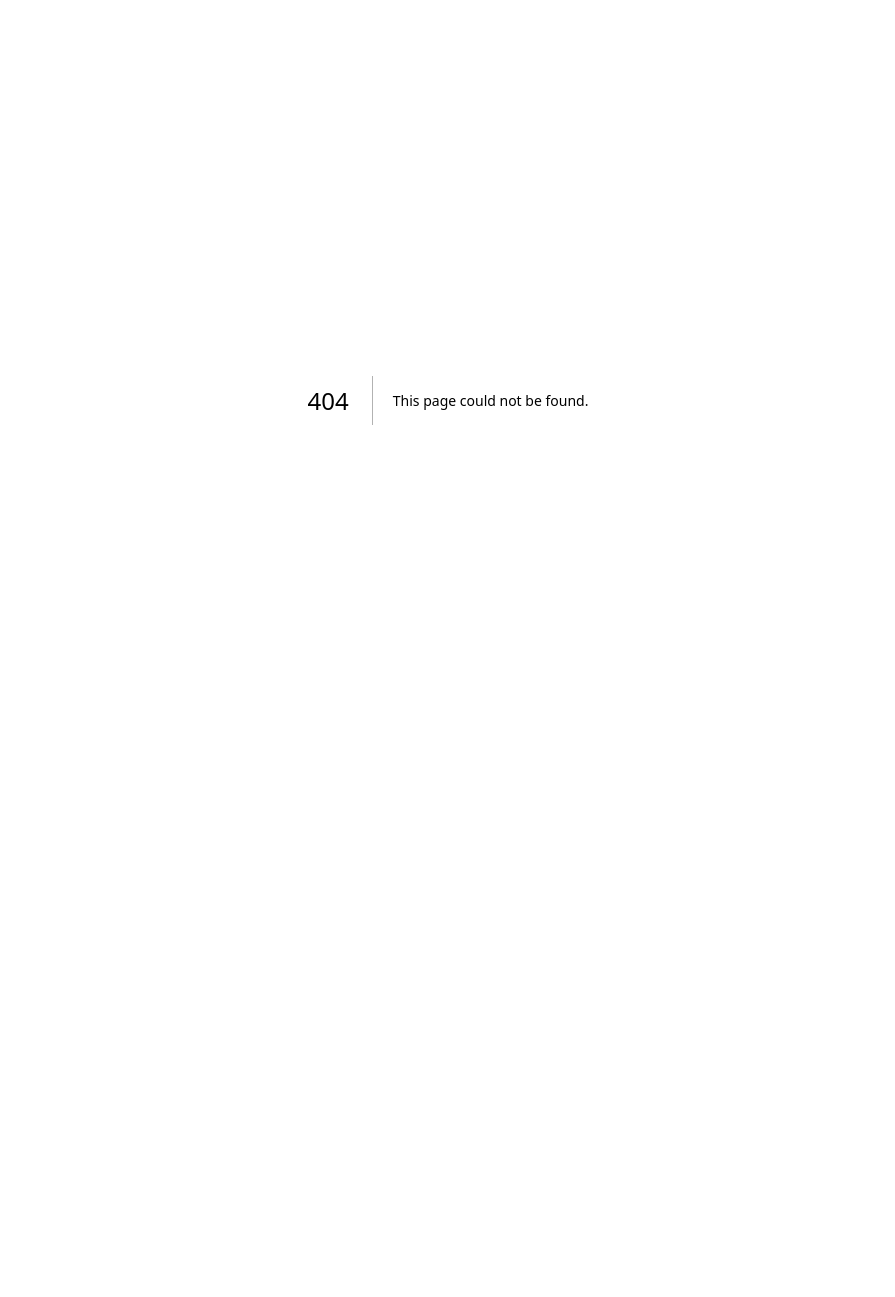
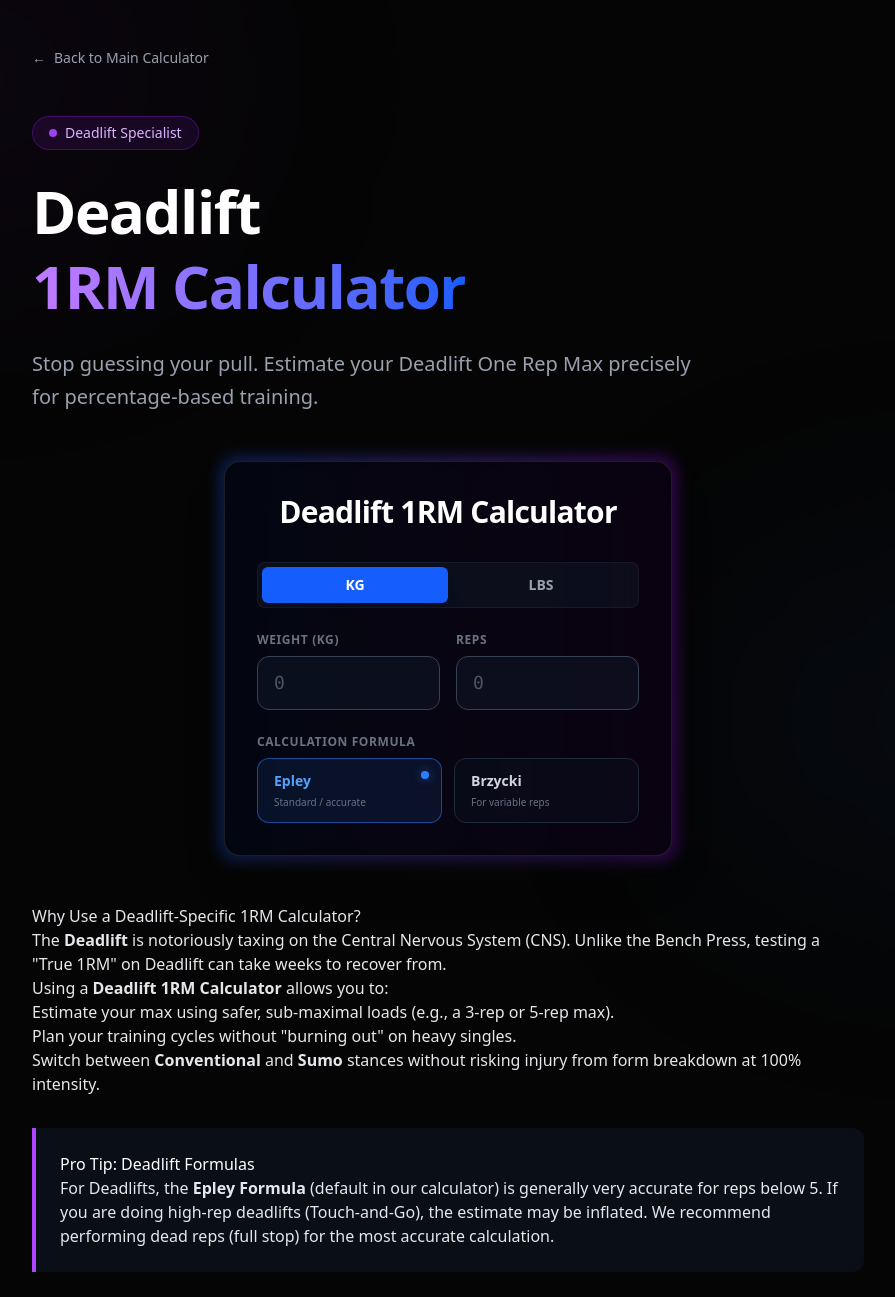
Before and after one commit to hudijiang/rep-max-calculator, a Next.js app: page /deadlift-1rm-calculator in a window 1280 px wide. Before the commit this address had no page. Shown: the top 1297 px of the page, without its empty margins (192-1087 px from the left). Before the commit the page ends 800 px from the top, so only its background shows below. Built offline with nearby package versions, Linux system fonts and the light colour scheme.

Commit message:
feat(seo): add dedicated deadlift 1rm calculator page

```diff
--- /dev/null
+++ b/src/app/deadlift-1rm-calculator/page.tsx
@@ -0,0 +1,110 @@
+import Link from 'next/link';
+import type { Metadata } from 'next';
+import Calculator from '@/components/Calculator';
+import ArticleSchema from '@/components/ArticleSchema';
+import Disclaimer from '@/components/Disclaimer';
+
+export const metadata: Metadata = {
+    title: 'Deadlift 1RM Calculator | Calculate Your Max Pull Safely',
+    description: 'Specialized Deadlift 1RM calculator. Estimate your one rep max for Conventional and Sumo deadlifts without testing failure. Includes deadlift-specific strength standards.',
+    keywords: ['deadlift 1rm calculator', 'calculate deadlift max', 'sumo deadlift calculator', 'conventional deadlift 1rm', 'deadlift strength standards', 'powerlifting deadlift'],
+    alternates: {
+        canonical: 'https://www.onerepmaxcalculator.org/deadlift-1rm-calculator',
+    },
+    openGraph: {
+        title: 'Deadlift 1RM Calculator | Calculate Your Max Pull Safely',
+        description: 'Accurately estimate your Deadlift 1RM. Perfect for Conventional and Sumo pullers.',
+        url: 'https://www.onerepmaxcalculator.org/deadlift-1rm-calculator',
+        siteName: '1RM Calculator',
+        locale: 'en_US',
+        type: 'website',
+    },
+};
+
+export default function DeadliftCalculatorPage() {
+    return (
+        <main className="min-h-screen bg-[#050505] text-gray-200 font-sans selection:bg-purple-600 selection:text-white overflow-hidden pb-20">
+            <ArticleSchema
+                title="Deadlift 1RM Calculator | Calculate Your Max Pull Safely"
+                description="Specialized Deadlift 1RM calculator. Estimate your one rep max for Conventional and Sumo deadlifts without testing failure."
+                datePublished="2024-01-01"
+            />
+
+            <div className="fixed inset-0 z-0 pointer-events-none">
+                <div className="absolute top-[-10%] left-[-10%] w-[40%] h-[40%] bg-purple-900/10 rounded-full blur-[120px]"></div>
+                <div className="absolute bottom-[-10%] right-[-10%] w-[40%] h-[40%] bg-blue-900/10 rounded-full blur-[120px]"></div>
+            </div>
+
+            <div className="relative z-10 max-w-4xl mx-auto px-4 sm:px-6 lg:px-8 pt-12 space-y-12">
+                <nav className="flex items-center justify-between text-sm">
+                    <Link href="/" className="text-gray-400 hover:text-white transition-colors flex items-center gap-2">
+                        <span aria-hidden="true">&larr;</span> Back to Main Calculator
+                    </Link>
+                </nav>
+
+                <header className="space-y-6 text-center sm:text-left">
+                    <div className="inline-flex items-center space-x-2 bg-purple-900/20 border border-purple-800/50 rounded-full px-4 py-1.5 backdrop-blur-sm">
+                        <span className="w-2 h-2 rounded-full bg-purple-500 animate-pulse"></span>
+                        <span className="text-sm font-medium text-purple-300">Deadlift Specialist</span>
+                    </div>
+                    <h1 className="text-4xl sm:text-6xl font-extrabold tracking-tight text-white leading-tight">
+                        Deadlift <br />
+                        <span className="text-transparent bg-clip-text bg-gradient-to-r from-purple-400 to-blue-600">1RM Calculator</span>
+                    </h1>
+                    <p className="text-xl text-gray-400 leading-relaxed max-w-2xl">
+                        Stop guessing your pull. Estimate your Deadlift One Rep Max precisely for percentage-based training.
+                    </p>
+                </header>
+
+                {/* Calculator Instance */}
+                <div className="my-12">
+                    <Calculator title="Deadlift 1RM Calculator" />
+                </div>
+
+                <article className="prose prose-invert prose-lg max-w-none prose-headings:text-white prose-a:text-purple-400 hover:prose-a:text-purple-300 prose-strong:text-white prose-li:marker:text-purple-500">
+                    <h2>Why Use a Deadlift-Specific 1RM Calculator?</h2>
+                    <p>
+                        The <strong>Deadlift</strong> is notoriously taxing on the Central Nervous System (CNS). Unlike the Bench Press, testing a "True 1RM" on Deadlift can take weeks to recover from.
+                    </p>
+                    <p>
+                        Using a <strong>Deadlift 1RM Calculator</strong> allows you to:
+                    </p>
+                    <ul>
+                        <li>Estimate your max using safer, sub-maximal loads (e.g., a 3-rep or 5-rep max).</li>
+                        <li>Plan your training cycles without "burning out" on heavy singles.</li>
+                        <li>Switch between <strong>Conventional</strong> and <strong>Sumo</strong> stances without risking injury from form breakdown at 100% intensity.</li>
+                    </ul>
+
+                    <div className="bg-gray-900/50 border-l-4 border-purple-500 p-6 my-8 rounded-r-xl">
+                        <h3 className="mt-0 text-white">Pro Tip: Deadlift Formulas</h3>
+                        <p>
+                            For Deadlifts, the <strong>Epley Formula</strong> (default in our calculator) is generally very accurate for reps below 5.
+                            If you are doing high-rep deadlifts (Touch-and-Go), the estimate may be inflated. We recommend performing dead reps (full stop) for the most accurate calculation.
+                        </p>
+                    </div>
+
+                    <h2>How to Increase Your Deadlift 1RM</h2>
+                    <p>
+                        Once you have your number, focus on these accessories to drive it up:
+                    </p>
+                    <div className="grid md:grid-cols-2 gap-6 not-prose my-6">
+                        <div className="bg-gray-900/30 p-4 rounded-xl border border-gray-800">
+                            <h4 className="text-white font-bold mb-2">Weak off the Floor?</h4>
+                            <p className="text-sm text-gray-400">Incorporated **Deficit Deadlifts** (1-2 inches) and **Paused Deadlifts** (pause at shin).</p>
+                        </div>
+                        <div className="bg-gray-900/30 p-4 rounded-xl border border-gray-800">
+                            <h4 className="text-white font-bold mb-2">Weak at Lockout?</h4>
+                            <p className="text-sm text-gray-400">Add **Block Pulls**, **Rack Pulls**, and **Glute Bridges** to strengthen the hips and upper back.</p>
+                        </div>
+                    </div>
+
+                    <p>
+                        Ready to build a program? Check out our <Link href="/training/strength">Strength Training Phase</Link> which is perfect for increasing your Deadlift.
+                    </p>
+
+                    <Disclaimer />
+                </article>
+            </div>
+        </main>
+    );
+}
--- a/src/app/page.tsx
+++ b/src/app/page.tsx
@@ -255,8 +255,11 @@ export default function Home() {
                   Focus on the &quot;Big Three&quot;: Squat, Bench Press, and Deadlift. Overhead Press is also a great candidate. Isolation exercises (like curls) are less suitable for 1RM testing.
                 </p>
               </div>
-              <Link href="/guides/bench-press-1rm-tips" className="text-blue-400 text-sm font-semibold hover:text-blue-300 flex items-center gap-1">
+              <Link href="/guides/bench-press-1rm-tips" className="text-blue-400 text-sm font-semibold hover:text-blue-300 flex items-center gap-1 mb-2">
                 Bench Press 1RM Tips <span aria-hidden="true">&rarr;</span>
+              </Link>
+              <Link href="/deadlift-1rm-calculator" className="text-purple-400 text-sm font-semibold hover:text-purple-300 flex items-center gap-1">
+                Deadlift 1RM Calculator <span aria-hidden="true">&rarr;</span>
               </Link>
             </div>
             <div className="bg-gray-900/30 p-6 rounded-2xl border border-gray-800 hover:border-blue-900/50 transition-colors flex flex-col justify-between">
--- a/src/app/sitemap.ts
+++ b/src/app/sitemap.ts
@@ -46,5 +46,11 @@ export default function sitemap(): MetadataRoute.Sitemap {
             changeFrequency: 'weekly',
             priority: 0.8,
         },
+        {
+            url: `${baseUrl}/deadlift-1rm-calculator`,
+            lastModified: new Date(),
+            changeFrequency: 'weekly',
+            priority: 0.9,
+        },
     ];
 }
--- a/src/components/Calculator.tsx
+++ b/src/components/Calculator.tsx
@@ -10,7 +10,11 @@ interface OneRepMaxResult {
   percentages: { percentage: number; weight: number }[];
 }
 
-const Calculator: React.FC = () => {
+interface CalculatorProps {
+  title?: string;
+}
+
+const Calculator: React.FC<CalculatorProps> = ({ title = '1RM Calculator' }) => {
   const [weight, setWeight] = useState<number | ''>('');
   const [reps, setReps] = useState<number | ''>('');
   const [unit, setUnit] = useState<Unit>('kg');
@@ -47,7 +51,7 @@ const Calculator: React.FC = () => {
       <div className="absolute -inset-1 bg-gradient-to-r from-blue-600 to-purple-600 rounded-2xl blur opacity-30 animate-pulse"></div>
 
       <div className="relative bg-black/80 backdrop-blur-xl border border-white/10 p-6 sm:p-8 rounded-2xl shadow-2xl transition-all duration-500 ease-in-out">
-        <h2 className="text-3xl font-bold mb-8 text-center text-white tracking-tight">1RM Calculator</h2>
+        <h2 className="text-3xl font-bold mb-8 text-center text-white tracking-tight">{title}</h2>
 
         <div className="space-y-6">
           {/* Unit Switcher */}
```
